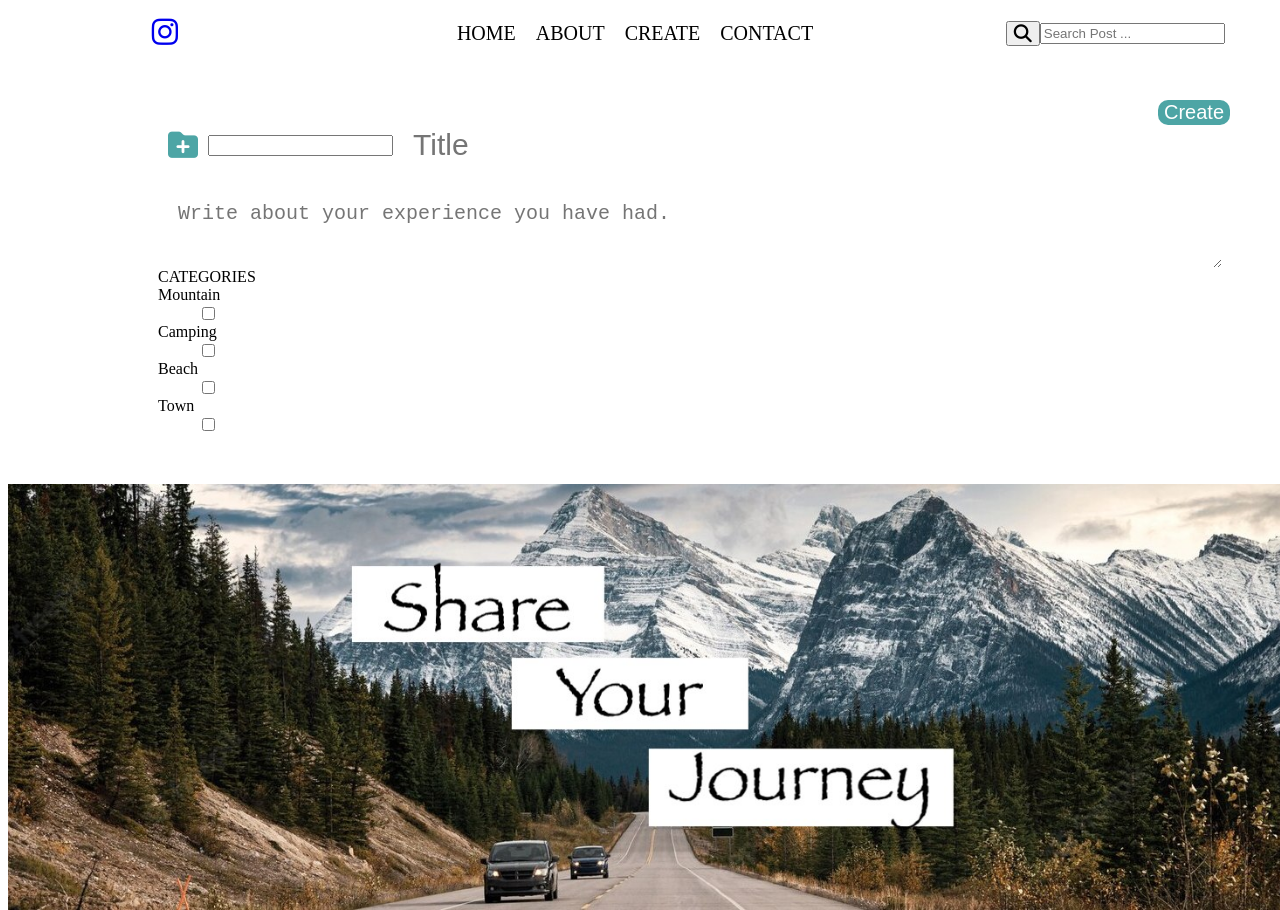
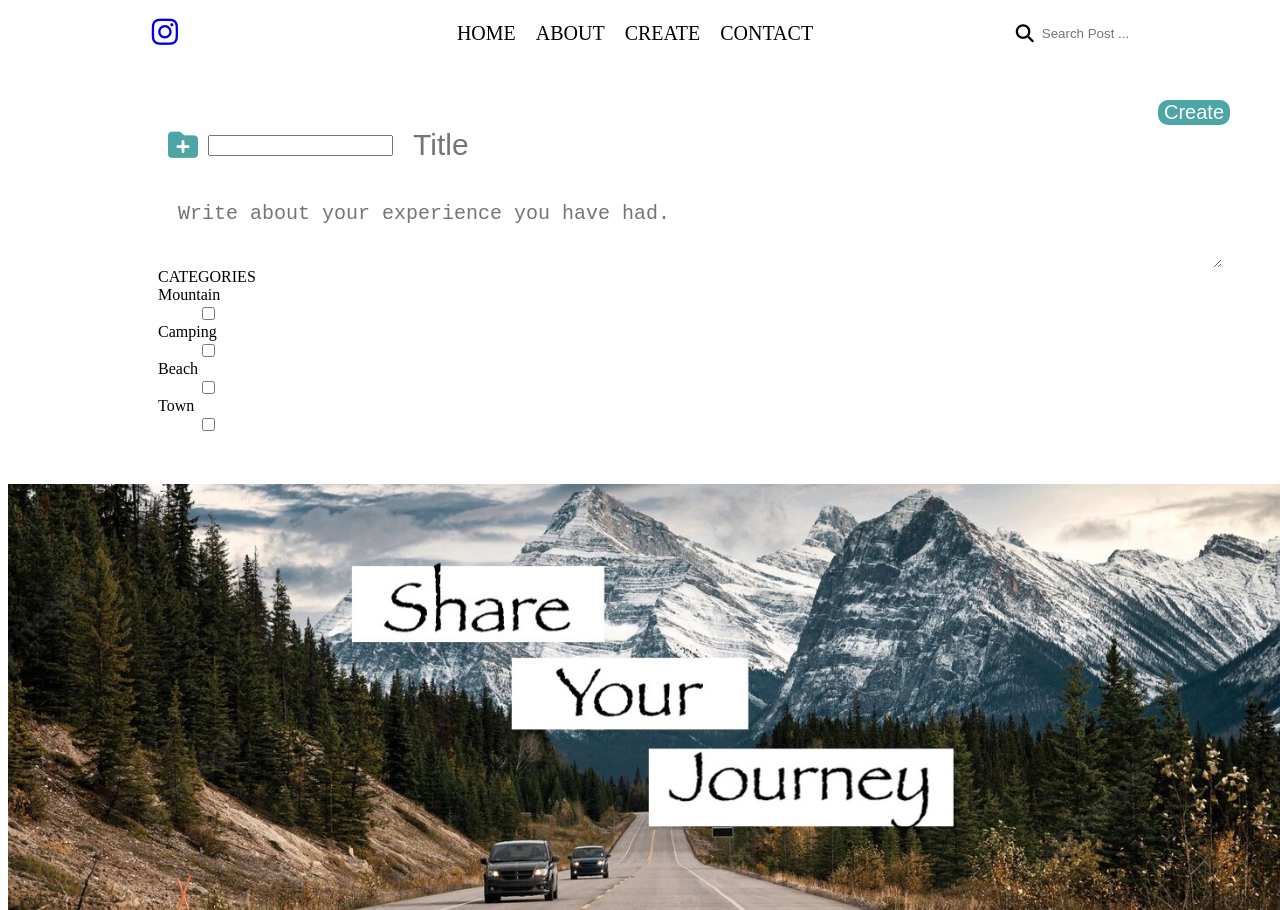
Before and after one commit to Mitchellj04/phase-2-project, a React (Create React App) app: page / in a window 1280 px wide. Both pictures are taken after a click on the item "CREATE". Built offline with nearby package versions, Linux system fonts and the light colour scheme; no server answers.

Commit message:
Navbar Edited

```diff
--- a/src/App.js
+++ b/src/App.js
@@ -13,11 +13,13 @@ import { useEffect, useState } from "react";
 
 function App() {
 const [postList, setPostList] = useState([])
-// console.log(postList)
+
+
+
 
 
 useEffect(() => {
- fetch('http://localhost:4001/data2')
+ fetch('http://localhost:5000/data2')
  .then(resp => resp.json())
  .then(data2 => {
    setPostList(data2)
@@ -27,7 +29,7 @@ useEffect(() => {
 
   return (
     <Router>
-      <NavBar />
+      <NavBar postList={postList} />
       <Switch>
         <Route exact path="/">
           <Home postList={postList} />
--- a/src/component/Create/Create.js
+++ b/src/component/Create/Create.js
@@ -17,7 +17,7 @@ function Create () {
         e.preventDefault()
         // console.log(postList)
         history.push('/')
-        fetch('http://localhost:4001/data2',{
+        fetch('http://localhost:5000/data2',{
             method: "POST",
             headers: {"Content-Type": "application/json"},
             body: JSON.stringify(createData)
--- a/src/component/Home/Home.js
+++ b/src/component/Home/Home.js
@@ -5,7 +5,8 @@ import Content from '../Posts/Content/Content'
 import About from '../About/AboutMe'
 import Test from "../Test"
 
-function Home({postList}) {
+function Home({postList, setTitle, title}) {
+
 
 
   return (
@@ -13,7 +14,7 @@ function Home({postList}) {
       <Header />
       <div className='home'>
         <Content postList={postList} />
-        <Test />
+        <Test postList={postList} setTitle={setTitle} title={title} />
         <About />
       </div>
     </>
--- a/src/component/NavBar/NavBar.css
+++ b/src/component/NavBar/NavBar.css
@@ -44,3 +44,12 @@
     font-size: 18px;
     cursor: pointer;
 }
+
+.titleSearch{
+    border:none;
+}
+
+.searchButton{
+    border:none;
+    background: none;
+}
--- a/src/component/NavBar/NavBar.js
+++ b/src/component/NavBar/NavBar.js
@@ -3,18 +3,10 @@ import { Link } from 'react-router-dom';
 import "./NavBar.css";
 import data2 from '../../data/Postdata.json'
 
-const NavBar = () => {
-  const [title, setTitle] = useState()
-  const [dataTitle, setDataTitle] = useState([])
+const NavBar = ({postList}) => {
 
 
-  const handleChange = (e) => {
-      setTitle(e.target.value)
-  }
 
-  const handleSearch = (data2) => {
-      console.log(data2.title)
-  }
   return (
     <div className="navbar">
         <div className="navleft"><a href='https://www.instagram.com/live.lifeandtravel/?hl=en'><i className="fa-brands fa-instagram"></i></a></div>
@@ -27,8 +19,8 @@ const NavBar = () => {
             </ul>
         </div>
         <div className='navright'>
-            <button onClick={handleSearch}><i className=" navsearch fa-solid fa-magnifying-glass"></i></button>
-            <input type="text" placeholder='Search Post ...' onChange={handleChange}></input>
+            <button className="searchButton"><i className=" navsearch fa-solid fa-magnifying-glass"></i></button>
+            <input className="titleSearch" type="text" placeholder='Search Post ...'></input>
         </div>
     </div>
   )
--- a/src/component/Posts/DataCard/DataCard.js
+++ b/src/component/Posts/DataCard/DataCard.js
@@ -1,7 +1,9 @@
 import React from 'react'
+import { useState } from 'react'
 import './DataCard.css'
 
 function DataCard({dataObj: {title, category, description, image}}) {
+
   return (
     <div className='content'>
           <h1>{title}</h1>
@@ -9,6 +11,7 @@ function DataCard({dataObj: {title, category, description, image}}) {
           <h3>Category: {category}</h3>
           <p className='contentDescription'>{description}</p>
 
+
 </div>
   )
 }
--- a/src/component/Test.js
+++ b/src/component/Test.js
@@ -2,27 +2,10 @@ import React, { useState } from 'react'
 
 
 const Test = () => {
-    const [word, setWordCount] = useState("")
-    const [count, setCount] = useState(0)
-    const [previous, setPrevious] = useState(0)
 
-    const handleChange = (e) => {
-        setWordCount(e.target.value)
-        console.log(word)
-    }
-
-    const handleClick = () => {
-        let counter = word.length
-        setCount(counter)
-        setPrevious(count + counter)
-        console.log(previous)
-    }
 
   return (
     <div>
-        <input type="text" placeholder="type words..." onChange={handleChange}></input>
-        <button onClick={handleClick}>Submit Text</button>
-        <p>There are {count} letters in this word</p>
     </div>
   )
 }
```
